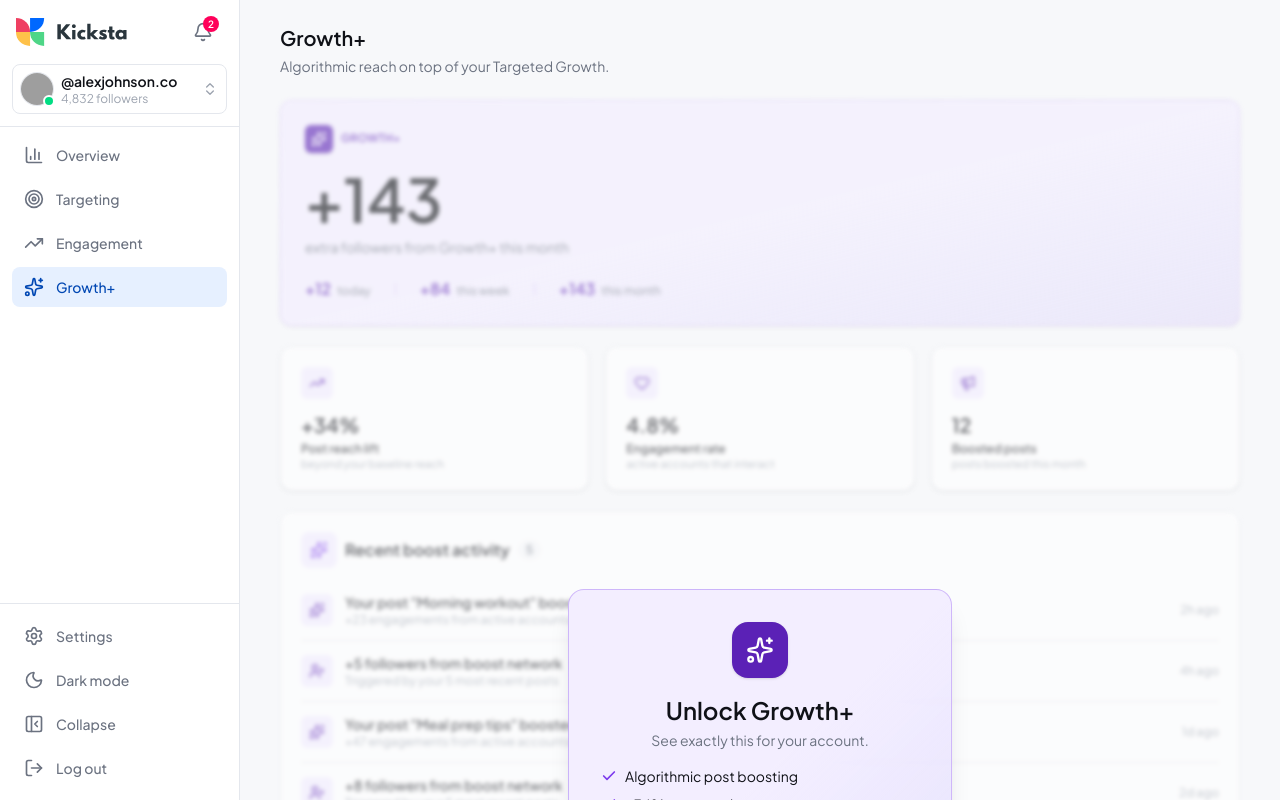
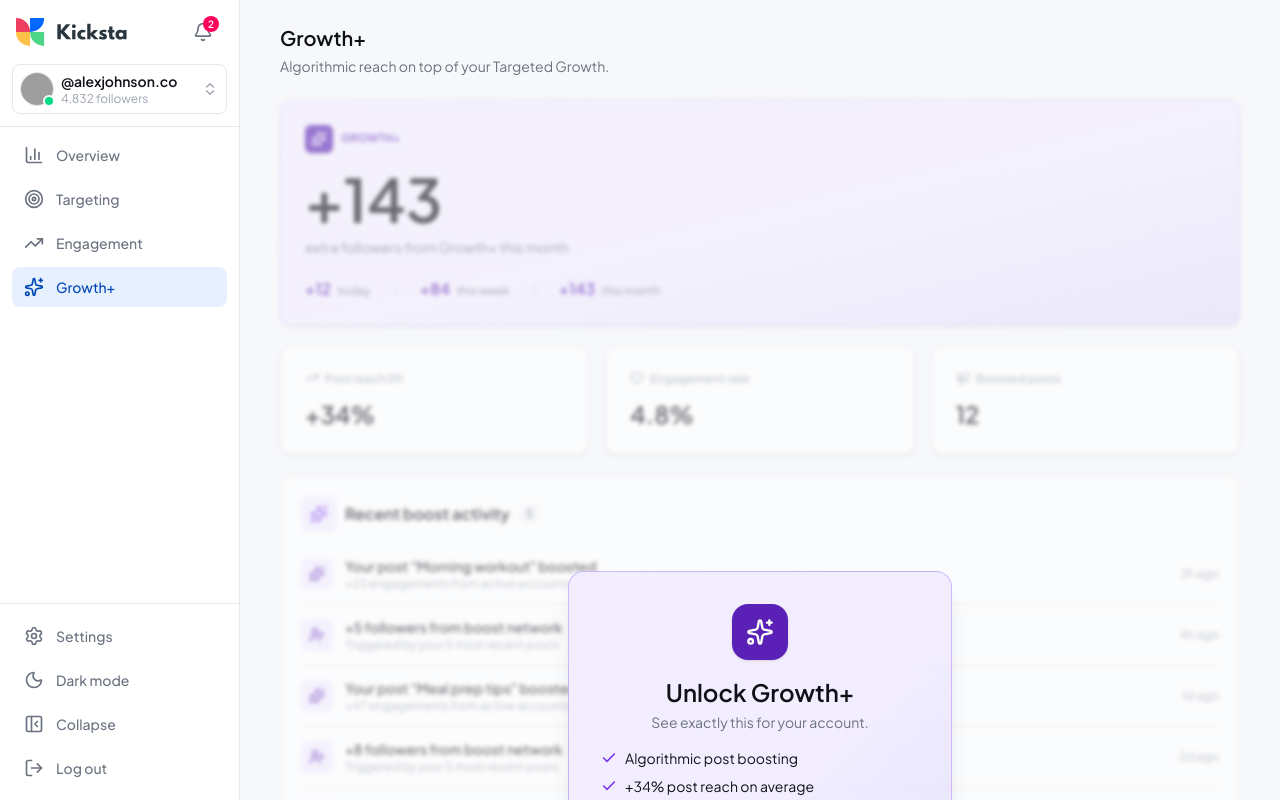
Before and after one commit to aleksandarstankovic-uiux/Kicksta, a React (Vite) app: page /growth-plus in a window 1280 px wide. Shown: the top 800 px of the page. Built offline with nearby package versions, Linux system fonts and the light colour scheme; grey boxes are pictures that could not be loaded.

Commit message:
refactor(growth-plus): match Overview MetricCard sizing, drop sub-line

```diff
--- a/src/pages/growthPlus/GrowthPlusMetricsStrip.jsx
+++ b/src/pages/growthPlus/GrowthPlusMetricsStrip.jsx
@@ -2,29 +2,27 @@ import { Heart, Megaphone, TrendingUp } from 'lucide-react'
 import { mockGrowthPlusInsights } from '@/mocks/growth'
 
 // Three supporting metric cards under the hero. Read from
-// mockGrowthPlusInsights. Each card has a purple icon chip so the
-// strip reads as Growth+-owned (rather than a generic dashboard row).
+// mockGrowthPlusInsights. Sizing matches the Overview MetricCard recipe
+// (text-xl lg:text-2xl value, text-xs font-medium label) so the page
+// reads consistent with the rest of the dashboard.
 const CARDS = [
   {
     key: 'reach',
     icon: TrendingUp,
     value: `+${Math.round(mockGrowthPlusInsights.postReachLift * 100)}%`,
     label: 'Post reach lift',
-    sub: 'beyond your baseline reach',
   },
   {
     key: 'engagement',
     icon: Heart,
     value: `${(mockGrowthPlusInsights.engagementRate * 100).toFixed(1)}%`,
     label: 'Engagement rate',
-    sub: 'active accounts that interact',
   },
   {
     key: 'posts',
     icon: Megaphone,
     value: String(mockGrowthPlusInsights.boostedPosts),
     label: 'Boosted posts',
-    sub: 'posts boosted this month',
   },
 ]
 
@@ -36,17 +34,17 @@ export default function GrowthPlusMetricsStrip() {
         return (
           <div
             key={c.key}
-            className="rounded-xl border border-border bg-surface p-4 shadow-sm md:p-5"
+            className="flex flex-col gap-3 rounded-xl border border-border bg-surface p-4 shadow-sm lg:p-6"
           >
-            <span
-              aria-hidden="true"
-              className="inline-flex h-8 w-8 items-center justify-center rounded-md bg-purple-tint text-purple-text"
-            >
-              <Icon className="h-4 w-4" />
-            </span>
-            <p className="mt-3 text-xl font-semibold text-text-primary">{c.value}</p>
-            <p className="mt-0.5 text-xs font-medium text-text-primary">{c.label}</p>
-            <p className="text-[11px] leading-tight text-text-muted">{c.sub}</p>
+            <div className="flex min-w-0 items-center gap-1.5 text-text-muted">
+              <Icon className="h-3.5 w-3.5 shrink-0" />
+              <p className="min-w-0 truncate text-xs font-medium leading-tight">
+                {c.label}
+              </p>
+            </div>
+            <p className="text-xl font-semibold text-text-primary lg:text-2xl">
+              {c.value}
+            </p>
           </div>
         )
       })}
```
